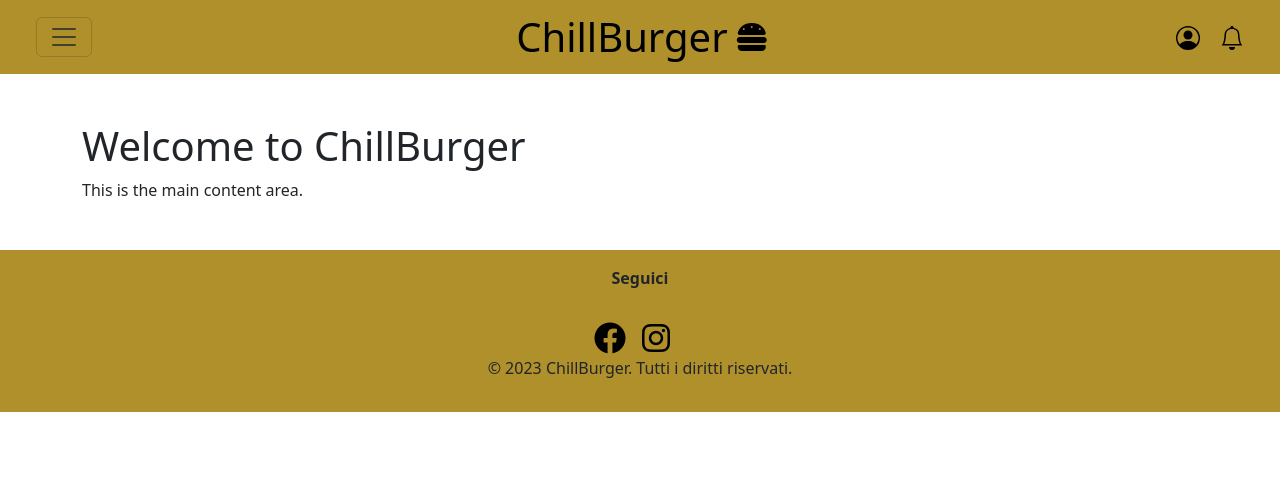
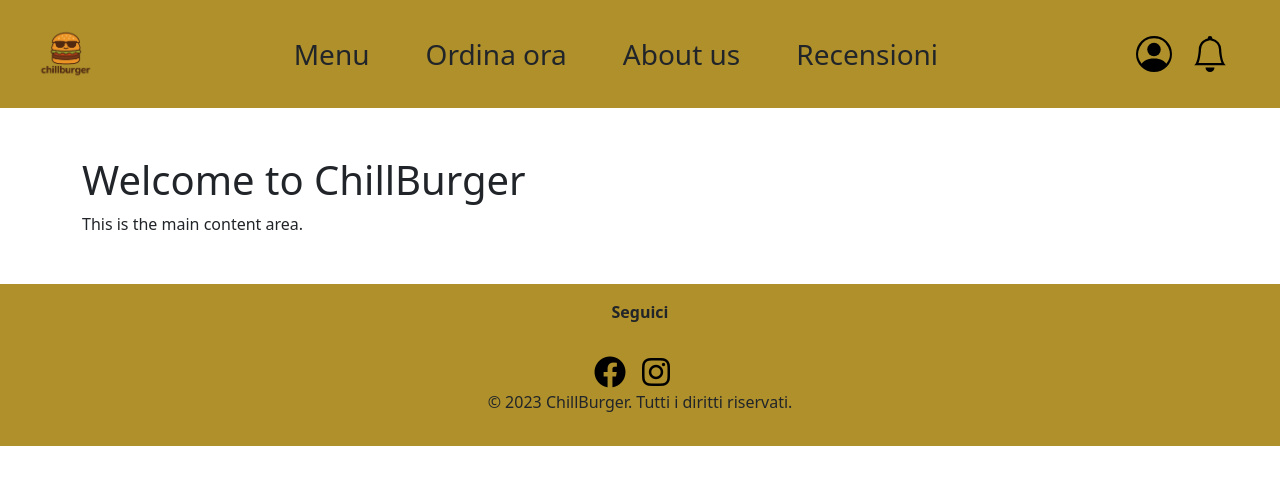
Before and after one commit to Filoferro03/ChillBurgerWebProject, a PHP site: page / in a window 1280 px wide. Shown: the top 485 px of the page. Run offline with PHP 8.4, Linux system fonts and the light colour scheme.

Commit message:
Add homepage template for ChillBurger and modified header by adding mobile and dekstop versions

```diff
--- a/chillburger/css/style.css
+++ b/chillburger/css/style.css
@@ -1,8 +1,28 @@
 header, footer {
     background-color: #af902b;
-    min-height: 70px;
 }
 
-nav{
-    min-height: 70px;
+.mobile {
+    display: none;
 }
+
+.logo {
+    max-height: 60px;
+}
+
+.list-group-item {
+    background: none;
+    border: none;
+}
+
+@media (max-width: 768px) {
+    .mobile {
+        display: block;
+    }
+    .desktop {
+        display: none;
+    }
+    .logo {
+        max-height: 40px;
+    }
+}
--- a/chillburger/index.php
+++ b/chillburger/index.php
@@ -2,6 +2,7 @@
 require_once("bootstrap.php");
 
 $templateParams["titolo"] = "ChillBurger - Home";
+$templateParams["nome"] = "template/homepage.php";
 
 require("template/base.php")
 ?>
--- a/chillburger/template/base.php
+++ b/chillburger/template/base.php
@@ -13,17 +13,19 @@
 
 <body>
     <header>
-        <nav class="navbar p-2">
+        <!--Navbar for mobile-->
+        <nav class="mobile navbar py-4">
             <div class="container-fluid">
                 <button class="navbar-toggler mx-3" type="button" data-bs-toggle="offcanvas"
                     data-bs-target="#offcanvasNavbar" aria-controls="offcanvasNavbar" aria-label="Toggle navigation">
                     <span class="navbar-toggler-icon"></span>
                 </button>
                 <div class="d-flex align-items-center">
-                    <a class="navbar-brand me-2" href="index.php">
+                    <a class="navbar-brand me-2 d-flex" href="index.php">
+                        <img src="./resources/ChillBurgerLogoMobile.png" alt="ChillBurger Logo" class="logo me-2"/>
                         <h1 class="m-0">ChillBurger</h1>
                     </a>
-                    <i class="fas fa-hamburger fa-2x text-black"></i>
+
                 </div>
 
                 <div>
@@ -67,14 +69,48 @@
                 </div>
             </div>
         </nav>
+
+        <!--Navbar for desktop-->
+        <nav class="desktop navbar py-4 px-4">
+            <div class="container-fluid">
+                <a href="index.php"><img src="./resources/ChillBurgerLogo.png" alt="ChillBurger Logo" class="logo"/></a>
+                <ul class= "list-group list-group-horizontal d-flex justify-content-center gap-4">
+                    <li class="list-group-item">
+                        <a class="nav-link fs-3" aria-current="page" href="#">Menu</a>
+                    </li>
+                    <li class="list-group-item">
+                        <a class="nav-link fs-3" href="#">Ordina ora</a>
+                    </li>
+                    <li class="list-group-item">
+                        <a class="nav-link fs-3" href="#">About us</a>
+                    </li>
+                    <li class="list-group-item">
+                        <a class="nav-link fs-3" href="reviews.php">Recensioni</a>
+                    </li>
+                </ul>
+                <div>
+                    <a class="text-decoration-none" href="#">
+                        <svg xmlns="http://www.w3.org/2000/svg" width="36" height="36" fill="black"
+                            class="bi bi-person-circle" viewBox="0 0 16 16">
+                            <path d="M11 6a3 3 0 1 1-6 0 3 3 0 0 1 6 0" />
+                            <path fill-rule="evenodd"
+                                d="M0 8a8 8 0 1 1 16 0A8 8 0 0 1 0 8m8-7a7 7 0 0 0-5.468 11.37C3.242 11.226 4.805 10 8 10s4.757 1.225 5.468 2.37A7 7 0 0 0 8 1" />
+                        </svg>
+                    </a>
+                    <a href="#" class="text-decoration-none mx-3">
+                        <svg xmlns="http://www.w3.org/2000/svg" width="36" height="36" fill="black" class="bi bi-bell"
+                            viewBox="0 0 16 16">
+                            <path
+                                d="M8 16a2 2 0 0 0 2-2H6a2 2 0 0 0 2 2M8 1.918l-.797.161A4 4 0 0 0 4 6c0 .628-.134 2.197-.459 3.742-.16.767-.376 1.566-.663 2.258h10.244c-.287-.692-.502-1.49-.663-2.258C12.134 8.197 12 6.628 12 6a4 4 0 0 0-3.203-3.92zM14.22 12c.223.447.481.801.78 1H1c.299-.199.557-.553.78-1C2.68 10.2 3 6.88 3 6c0-2.42 1.72-4.44 4.005-4.901a1 1 0 1 1 1.99 0A5 5 0 0 1 13 6c0 .88.32 4.2 1.22 6" />
+                        </svg>
+                    </a>
+                </div>
+            </div>
+        </nav>
     </header>
 
     <main>
-        <!-- Main content goes here -->
-        <section class="container my-5">
-            <h1>Welcome to ChillBurger</h1>
-            <p>This is the main content area.</p>
-        </section>
+        <?php require($templateParams["nome"]); ?>
     </main>
 
     <footer class="py-3">
--- /dev/null
+++ b/chillburger/template/homepage.php
@@ -0,0 +1,5 @@
+<!-- Main content goes here -->
+<section class="container my-5">
+    <h1>Welcome to ChillBurger</h1>
+    <p>This is the main content area.</p>
+</section>
```
Also changed, not shown: chillburger/resources/ChillBurgerLogo.png (added), chillburger/resources/ChillBurgerLogoMobile.png (added).
